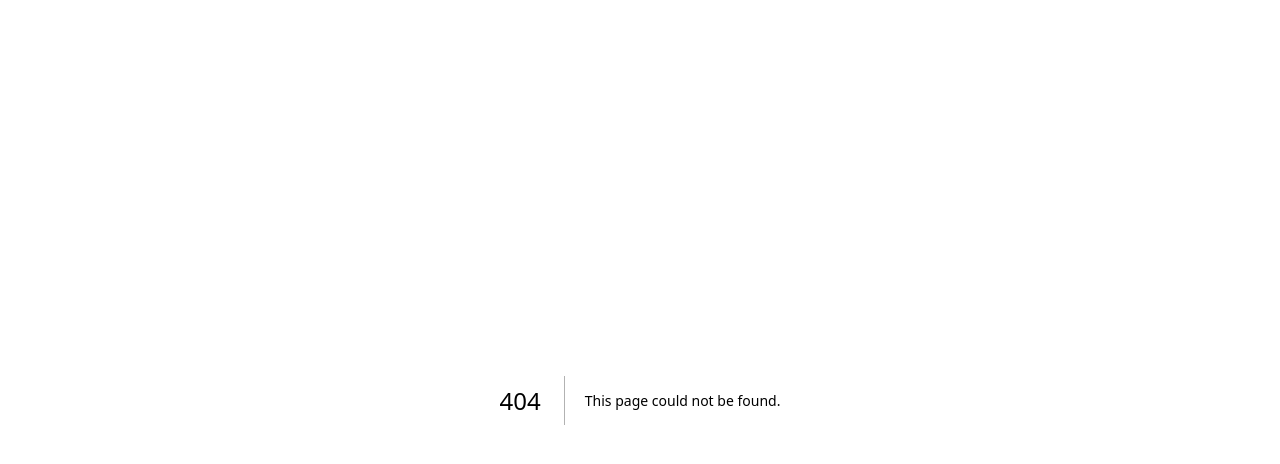
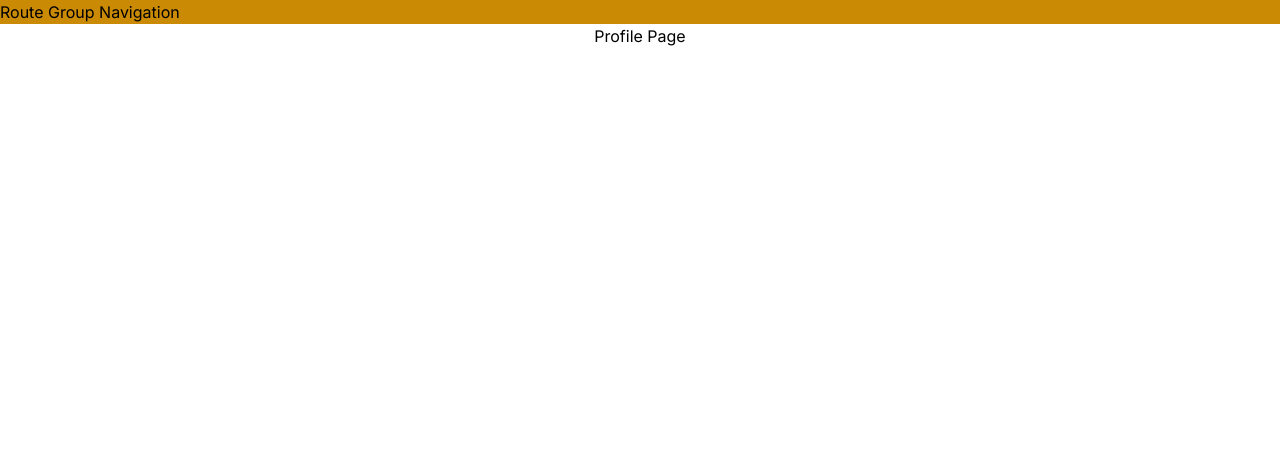
Before and after one commit to salman-aip/learn-nextjs-official-docs, a Next.js app: page /profile in a window 1280 px wide. Before the commit this address had no page. Shown: the top 464 px of the page. Built offline with nearby package versions, Linux system fonts and the light colour scheme.

Commit message:
route group

```diff
--- /dev/null
+++ b/src/app/(settings)/layout.js
@@ -0,0 +1,8 @@
+export default function RouteGroupSettingsLayout({ children }) {
+  return (
+    <div className="bg-yellow-600">
+      <div>Route Group Navigation</div>
+      {children}
+    </div>
+  );
+}
--- /dev/null
+++ b/src/app/(settings)/profile/page.js
@@ -0,0 +1,7 @@
+export default function Profile() {
+  return (
+    <div className="bg-white text-black text-center min-h-[calc(100dvh_-_24px)]">
+      <div>Profile Page</div>
+    </div>
+  );
+}
--- a/src/app/layout.js
+++ b/src/app/layout.js
@@ -11,7 +11,7 @@ export const metadata = {
 export default function RootLayout({ children }) {
   return (
     <html lang="en">
-      <body className={inter.className}>{children}</body>
+      <body className={inter.className} >{children}</body>
     </html>
   )
 }
```
